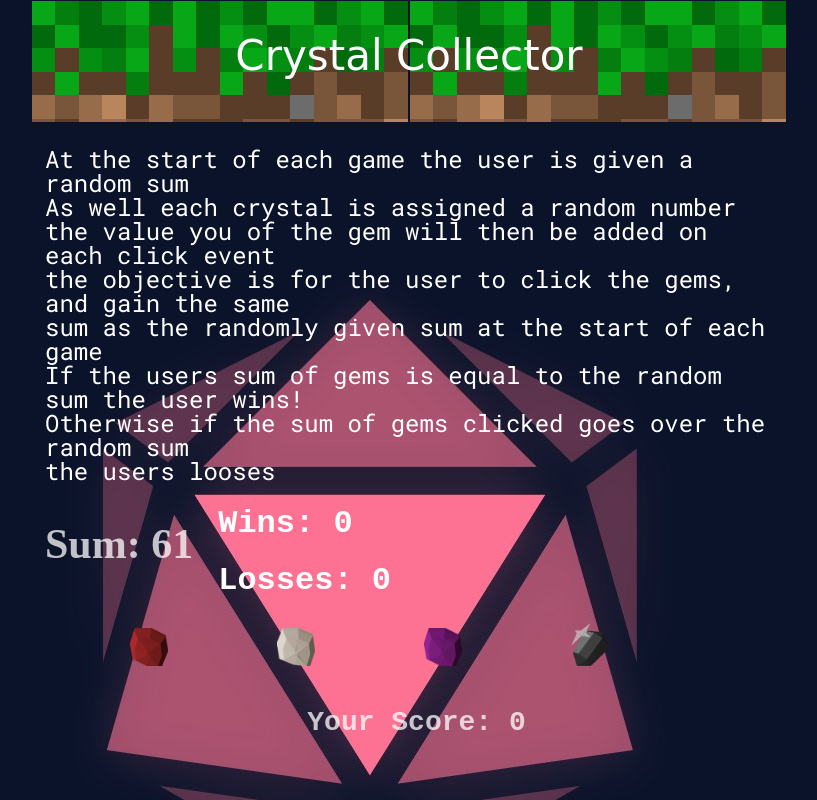
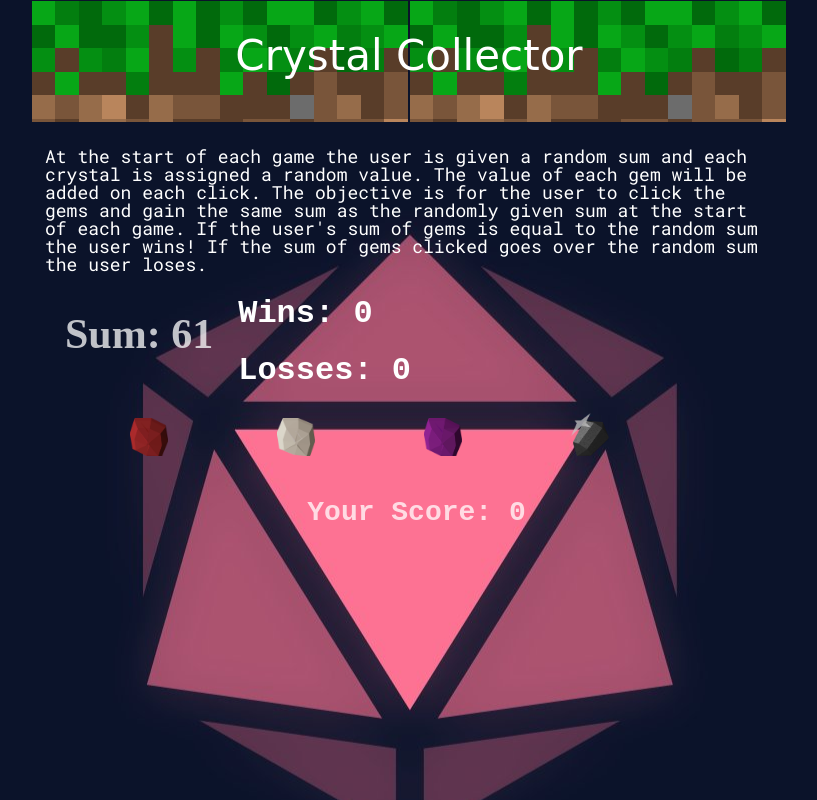
Before and after one commit to spaceTab/unit-4-game, a plain HTML site: page index.html in a window 1280 px wide. Shown: the whole page, without its empty margins (231-1048 px from the left). Drawn offline with nearby package versions, Linux system fonts and the light colour scheme; a web font is replaced by a local one.

Commit message:
Animation added, design fixes

```diff
--- a/assets/css/style.css
+++ b/assets/css/style.css
@@ -9,6 +9,7 @@ body {
     margin: 0px 20% 0px 20%;
 
     background-image: url(../images/gem.jpg);
+    background-position: 50% 10%;
 }
 
 .head {
@@ -35,7 +36,7 @@ h2 {
 
 p {
     font-family: 'Roboto Mono', monospace;
-    font-size: 24px;
+    font-size: 18px;
     line-height: auto;
     text-align: left;
     padding: 0px 20px 0px 15px;
@@ -54,6 +55,7 @@ p {
 
 #sum {
     margin-top: 20px;
+    margin-left: 20px;
     padding: 20px 25px 20px 15px;
     font-size: 42px;
     font-weight: bolder;
@@ -63,6 +65,7 @@ p {
 
 #wins, #loss{
     margin-top: 25px;
+    margin-left: 30px;
     font-size: 32px;
     font-family: monospace;
     font-weight: bold;
--- a/assets/javascript/games.js
+++ b/assets/javascript/games.js
@@ -61,13 +61,18 @@ $(document).ready(function(){
     //function for game win
     var gameWin = function(){
         wins++;
+        $('#wins').animate({fontSize: '100px', duration:'10000'});
+        $('#wins').animate({fontSize: '32px'});
         $('#wins').text('Wins: ' + wins);
+
         gameReset();
     }
 
     //function for game win
     var gameLoss = function(){
         losses++;
+        $('#loss').animate({fontSize:'5px', duration:'10000'});
+        $('#loss').animate({fontSize: '32px'});
         $('#loss').text('Losses: ' + losses);
         gameReset();
     }
@@ -83,7 +88,6 @@ $(document).ready(function(){
             wins++;
             alert('win')
             gameWin();
-            winAnime();
         } else if (usrScore > getSum){
             alert('Loss')
             gameLoss();
--- a/index.html
+++ b/index.html
@@ -27,14 +27,14 @@
             <section>
                 <div class="wrapper">
                     <div class="Instruct">
-                       <p> At the start of each game the user is given a random sum</p>
-                       <p> As well each crystal is assigned a random number</p>
-                       <p> the value you of the gem will then be added on each click event</p>
-                       <p> the objective is for the user to click the gems, and gain the same</p>
-                       <p> sum as the randomly given sum at the start of each game</p>
-                       <p>If the users sum of gems is equal to the random sum the user wins!</p>
-                       <p> Otherwise if the sum of gems clicked goes over the random sum</p>
-                       <p> the users looses</p>
+                       <p> At the start of each game the user is given a random sum
+                        and each crystal is assigned a random value.
+                        The value of each gem will be added on each click.
+                        The objective is for the user to click the gems and gain the same
+                        sum as the randomly given sum at the start of each game.
+                       If the user's sum of gems is equal to the random sum the user wins!
+                       If the sum of gems clicked goes over the random sum
+                       the user loses.</p>
                     </div>
                 </div>
             </section>
```
